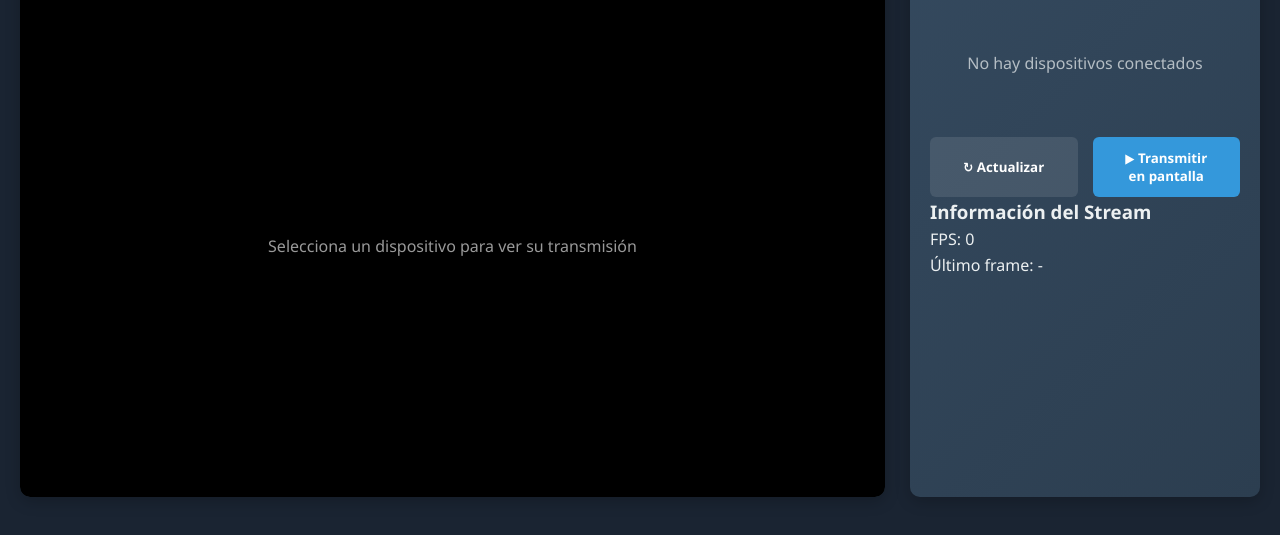
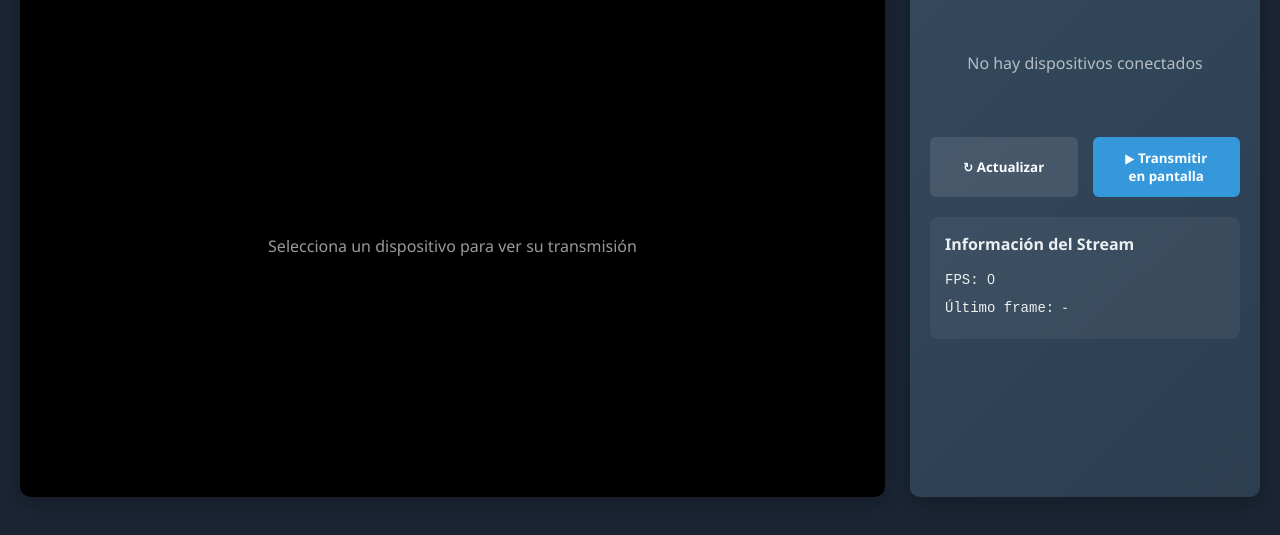
Before and after one commit to arelgueta/SeguridadTest, a website: page public/admin.html in a window 1280 px wide. Shown: the part 237-772 px from the top of the page. Drawn offline with nearby package versions, Linux system fonts and the light colour scheme.

Commit message:
Update style.css

```diff
--- a/public/style.css
+++ b/public/style.css
@@ -365,3 +365,30 @@ footer {
     margin-top: 10px;
     opacity: 0.7;
 }
+.stream-info {
+    margin-top: 20px;
+    padding: 15px;
+    background-color: rgba(255, 255, 255, 0.05);
+    border-radius: 8px;
+}
+
+.stream-info h3 {
+    margin-bottom: 10px;
+    font-size: 16px;
+}
+
+.stream-info p {
+    margin: 5px 0;
+    font-size: 14px;
+    font-family: monospace;
+}
+
+#videoFrame {
+    max-height: 100%;
+    object-fit: contain;
+}
+
+.video-wrapper {
+    position: relative;
+    background: #000;
+}
```
